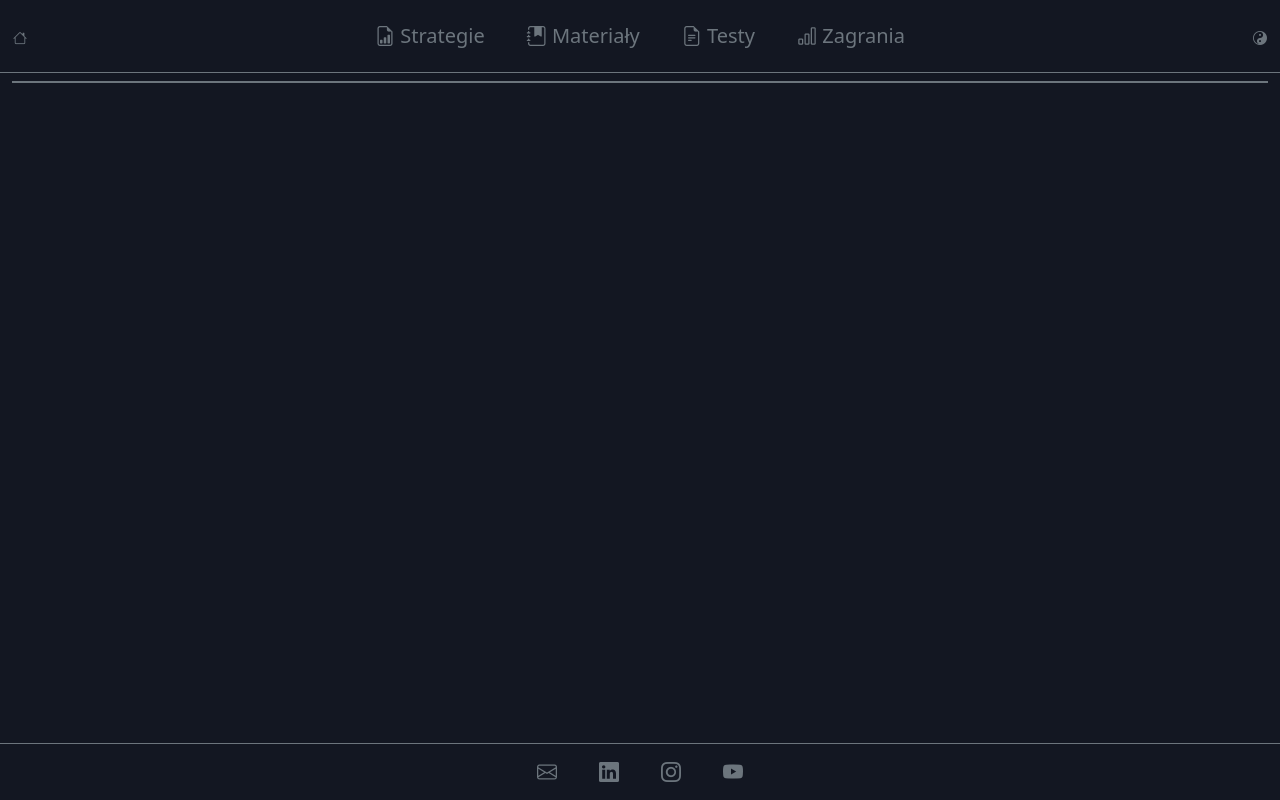
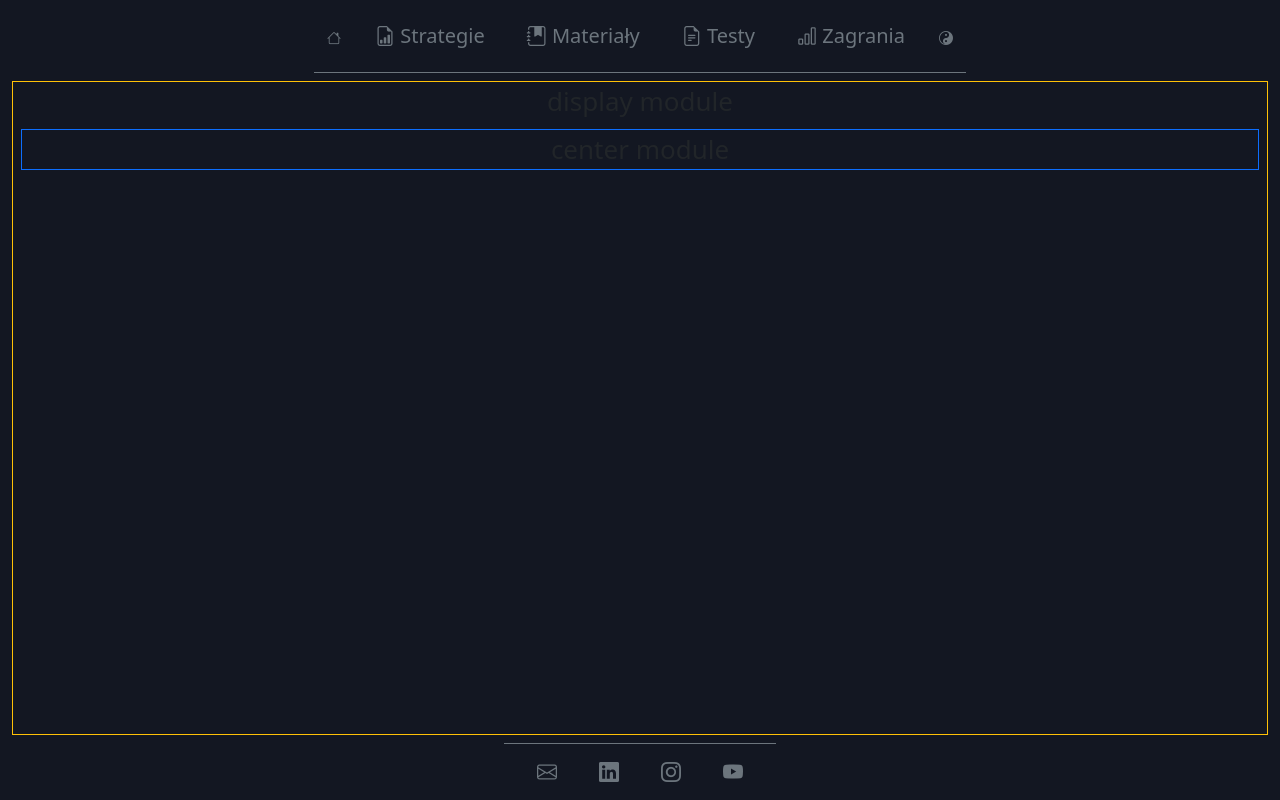
Before and after one commit to PjerC/forexy, a React (Create React App) app: page / in a window 1280 px wide. Built offline with nearby package versions, Linux system fonts and the light colour scheme.

Commit message:
flex bug solved full heghtdisplay module

```diff
--- a/src/App.js
+++ b/src/App.js
@@ -9,11 +9,11 @@ const App = (props) => {
 
   const [visibilityStrategy,setVisibilityStrategy] = useState(false);
 
-  const {backgroundColor} = props;
+  const {backgroundColor,setBackgroundColor} = props;
 
   return (
-    <div style={{backgroundColor:backgroundColor}} className="App justify-content-center items-align-center">
-      <NavBar visibilityStrategy={visibilityStrategy} setVisibilityStrategy={setVisibilityStrategy}/>
+    <div style={{backgroundColor:backgroundColor}} className="d-flex flex-column container-fluid App justify-content-center align-items-center">
+      <NavBar backgroundColor={backgroundColor} setBackgroundColor={setBackgroundColor} visibilityStrategy={visibilityStrategy} setVisibilityStrategy={setVisibilityStrategy}/>
       <DisplayModule  visibilityStrategy={visibilityStrategy} setVisibilityStrategy={setVisibilityStrategy}/>
       <Footer />
     </div>
--- a/src/DisplayModule.js
+++ b/src/DisplayModule.js
@@ -8,7 +8,8 @@ const DisplayModule = (props) => {
     const {visibilityStrategy,setVisibilityStrategy} =props;
 
     return(
-        <div style={{height: "auto"}} className="align-items-center justify-content-center m-1" >
+        <div className="flex-grow-1 w-100 align-self-center justify-content-center m-2 border border-warning" >
+            display module
              <DisplayCenterModule  visibilityStrategy={visibilityStrategy} setVisibilityStrategy={setVisibilityStrategy}/>
         </div>
 
--- a/src/DisplayModules/DisplayCenterModule.js
+++ b/src/DisplayModules/DisplayCenterModule.js
@@ -9,7 +9,7 @@ const DisplayCenterModule = (props) => {
     const showStrategyModule = () => {setVisibilityStrategy(true);}
 
     return(
-        <div  className="border border-secondary m-2">
+        <div className="justify-content-center align-items-center border border-primary m-2">  center module
          { visibilityStrategy && <Strategy /> }
         </div>
     )
--- a/src/Footer.js
+++ b/src/Footer.js
@@ -5,7 +5,7 @@ import './FooterModules/FooterStyles.css'
 const Footer = () => {
 
     return(
-        <div className="fixed-bottom border-top border-secondary">
+        <div  className="m-0 border-top border-secondary">
             <div className="container-fluid justify-content-evenly">
                 <button className="flex-fill btn btn-lg m-1 btnFooter" type="button"><i class="bi bi-envelope text-secondary"></i></button>
                 <button className="flex-fill btn btn-lg m-1 btnFooter" type="button"><i class="bi bi-linkedin text-secondary"></i></button>
--- a/src/NavBar.js
+++ b/src/NavBar.js
@@ -7,13 +7,14 @@ import NavBarRightModule from './NavBarModules/NavBarRightModule';
 const NavBar = (props) => {
 
 const {visibilityStrategy,setVisibilityStrategy} = props;
+const {backgroundColor,setBackgroundColor} = props;
 
 return(
     <div>
         <nav className="navbar navbar-dark border-bottom border-secondary">
                 <NavBarLeftModule />
                 <NavBarCenterModule visibilityStrategy={visibilityStrategy} setVisibilityStrategy={setVisibilityStrategy} />
-                <NavBarRightModule />
+                <NavBarRightModule  backgroundColor={backgroundColor} setBackgroundColor={setBackgroundColor} />
         </nav>
     </div>
     )
--- a/src/NavBarModules/NavBarCenterModule.js
+++ b/src/NavBarModules/NavBarCenterModule.js
@@ -5,11 +5,8 @@ import './NavBarStyles.css';
 const NavBarCenterModule = (props) => {
 
     const {visibilityStrategy,setVisibilityStrategy} = props;
-    const showStrategyModule = () => {
-        console.log("clicked");
-        setVisibilityStrategy(!visibilityStrategy)
+    const showStrategyModule = () => {setVisibilityStrategy(!visibilityStrategy)}
 
-    }
     return(
 
         <div>
--- a/src/NavBarModules/NavBarLeftModule.js
+++ b/src/NavBarModules/NavBarLeftModule.js
@@ -2,9 +2,10 @@ import 'bootstrap/dist/css/bootstrap.min.css'
 import "bootstrap-icons/font/bootstrap-icons.css";
 
 const NavBarLeftModule = (props) => {
+
     return (
         <div>
-            <button className="flex-fill btn btn-sm text-secondary m-1 navBarBtn" type="button"><i class="bi bi-house"></i></button>
+            <button className="flex-fill btn btn-sm text-secondary m-1 navBarBtn" type="button"><i class="bi bi-house" ></i></button>
         </div>
     )
 }
--- a/src/NavBarModules/NavBarRightModule.js
+++ b/src/NavBarModules/NavBarRightModule.js
@@ -2,9 +2,15 @@ import 'bootstrap/dist/css/bootstrap.min.css'
 import "bootstrap-icons/font/bootstrap-icons.css";
 
 const NavBarRightModule = (props) => {
+    const {backgroundColor,setBackgroundColor} = props;
+
+    const changeBackgroundColor = () => {
+        console.log('click')
+        setBackgroundColor('white')
+    }
     return (
         <div>
-            <button className="flex-fill btn btn-sm text-secondary m-1 navBarBtn" type="button"><i class="bi bi-yin-yang"></i></button>
+            <button className="flex-fill btn btn-sm text-secondary m-1 navBarBtn" type="button"><i class="bi bi-yin-yang" onClick={changeBackgroundColor}></i></button>
         </div>
     )
 }
--- a/src/index.js
+++ b/src/index.js
@@ -10,10 +10,10 @@ import 'bootstrap/dist/css/bootstrap.min.css'
 
 const Main = (props) => {
   // initial states
-  const [backgroundColor] = useState('rgb(19,23,34)');
+  const [backgroundColor,setBackgroundColor] = useState('rgb(19,23,34)');
 
   return (
-    <App  backgroundColor={backgroundColor}/>
+    <App  backgroundColor={backgroundColor} setBackgroundColor={setBackgroundColor} />
   )
 }
 
```
